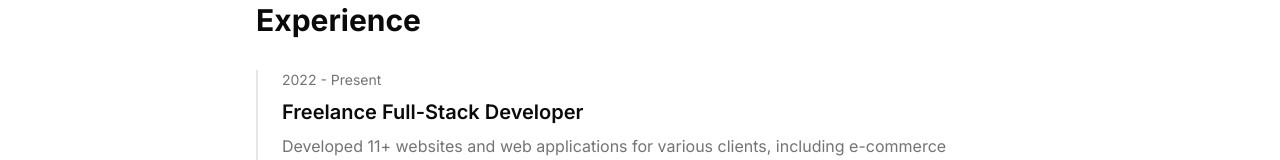
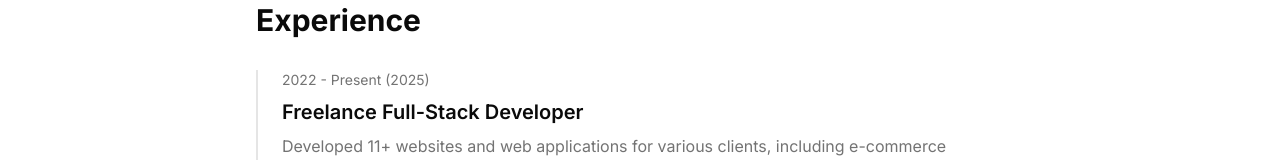
Before and after one commit to admine112/portfolio-site, a Next.js app: page /about in a window 1280 px wide. Shown: the part 1146-1306 px from the top of the page. Built offline with nearby package versions, Linux system fonts and the light colour scheme.

Commit message:
📅 Синхронизирована дата с текущим годом (2025), добавлена динамическая генерация года

```diff
--- a/app/about/page.tsx
+++ b/app/about/page.tsx
@@ -7,6 +7,7 @@ import { Code2, Database, Palette, Zap, Globe, Smartphone } from "lucide-react"
 
 export default function AboutPage() {
   const { locale } = useLocale()
+  const currentYear = new Date().getFullYear()
 
   const skills = [
     {
@@ -144,9 +145,9 @@ export default function AboutPage() {
             <div className="space-y-8">
               <div className="border-l-2 border-primary pl-6">
                 <div className="mb-2 text-sm text-muted-foreground">
-                  {locale === "en" && "2022 - Present"}
-                  {locale === "uk" && "2022 - Сьогодні"}
-                  {locale === "de" && "2022 - Heute"}
+                  {locale === "en" && `2022 - Present (${currentYear})`}
+                  {locale === "uk" && `2022 - Сьогодні (${currentYear})`}
+                  {locale === "de" && `2022 - Heute (${currentYear})`}
                 </div>
                 <h3 className="mb-2 text-xl font-semibold">
                   {locale === "en" && "Freelance Full-Stack Developer"}
```
